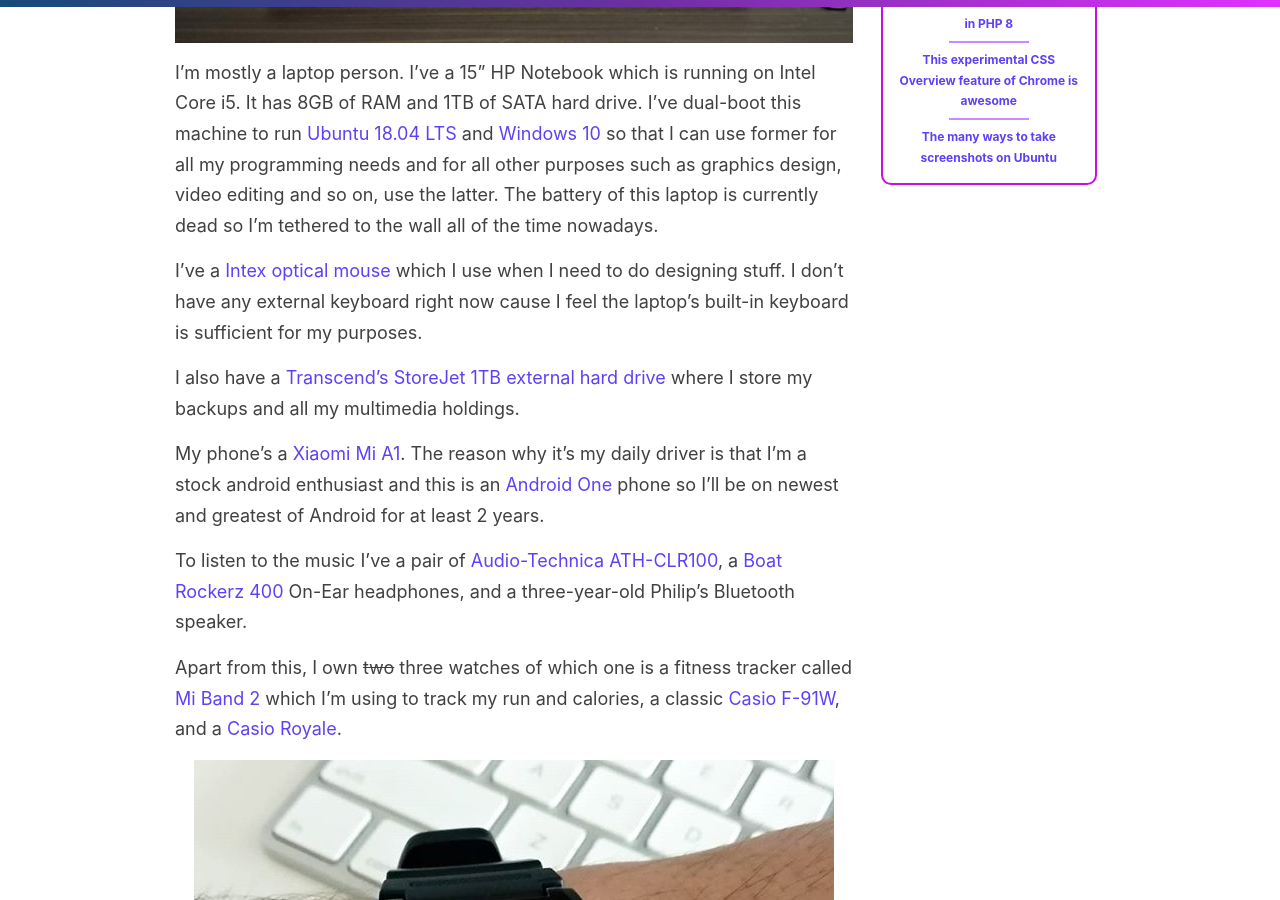
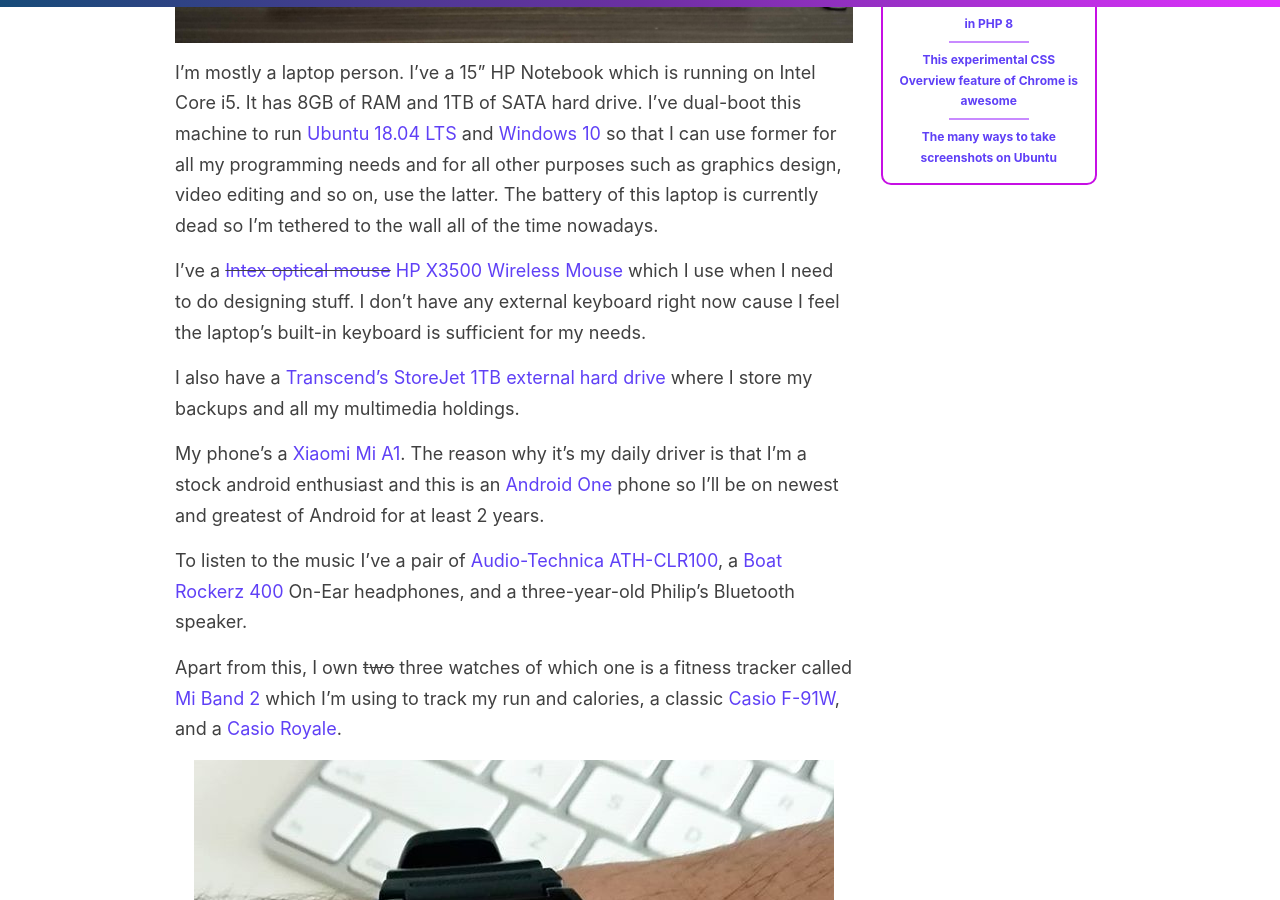
Before and after one commit to varunkumardev/amitmerchant1990.github.io, a Jekyll site: the page built from _pages/uses.md, in a window 1280 px wide and 900 px high, scrolled down 725 px. Built offline with Jekyll 4.4.1, drawn with Linux system fonts in a browser that asks for light colours; comment, search, counter and statistics services are not loaded.

Commit message:
update uses page.

```diff
--- a/_pages/uses.md
+++ b/_pages/uses.md
@@ -13,7 +13,7 @@
 
 I'm mostly a laptop person. I've a 15" HP Notebook which is running on Intel Core i5. It has 8GB of RAM and 1TB of SATA hard drive. I've dual-boot this machine to run [Ubuntu 18.04 LTS](http://releases.ubuntu.com/18.04/) and [Windows 10](https://en.wikipedia.org/wiki/Windows_10) so that I can use former for all my programming needs and for all other purposes such as graphics design, video editing and so on, use the latter. The battery of this laptop is currently dead so I'm tethered to the wall all of the time nowadays.
 
-I've a [Intex optical mouse](https://www.amazon.in/Intex-Magic-USB-Optical-Mouse/dp/B01GV3M40S) which I use when I need to do designing stuff. I don't have any external keyboard right now cause I feel the laptop's built-in keyboard is sufficient for my purposes.
+I've a ~~[Intex optical mouse](https://www.amazon.in/Intex-Magic-USB-Optical-Mouse/dp/B01GV3M40S)~~ [HP X3500 Wireless Mouse](https://store.hp.com/in-en/default/hp-x3500-wireless-mouse-h4k65aa.html) which I use when I need to do designing stuff. I don't have any external keyboard right now cause I feel the laptop's built-in keyboard is sufficient for my needs.
 
 I also have a [Transcend's StoreJet 1TB external hard drive](https://www.amazon.in/Transcend-StoreJet-2-5-inch-Portable-External/dp/B005MNGQ6C) where I store my backups and all my multimedia holdings.
 
```
